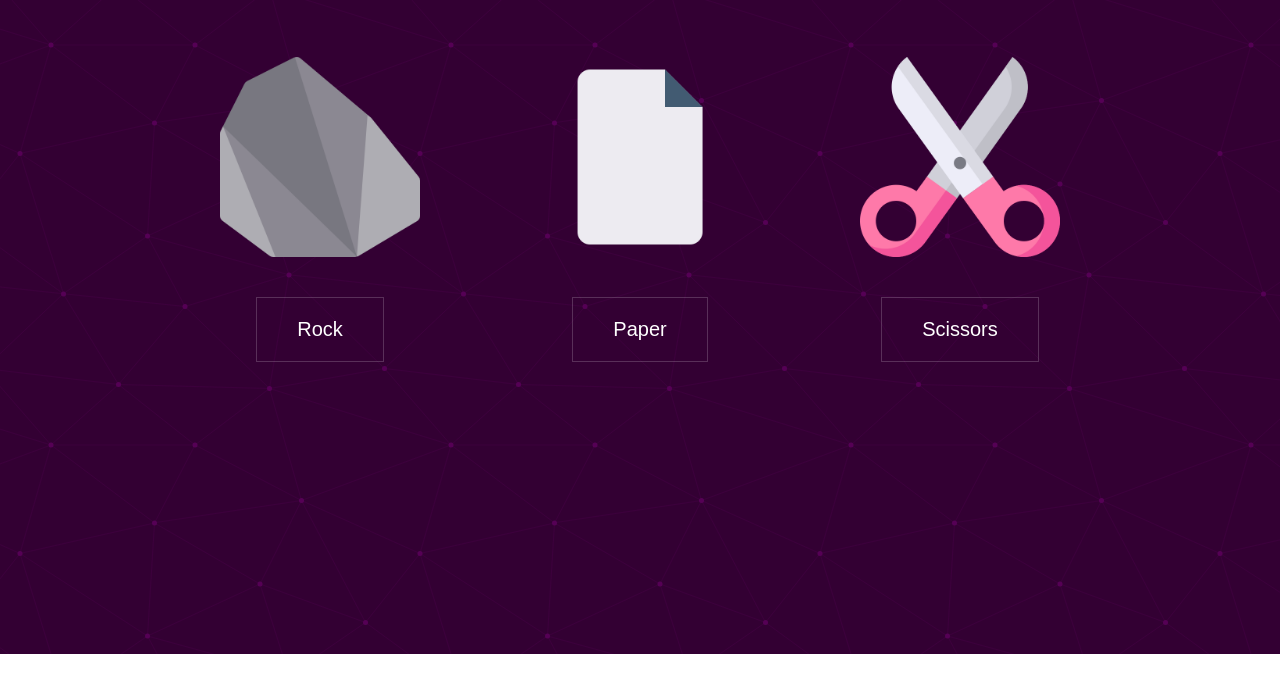
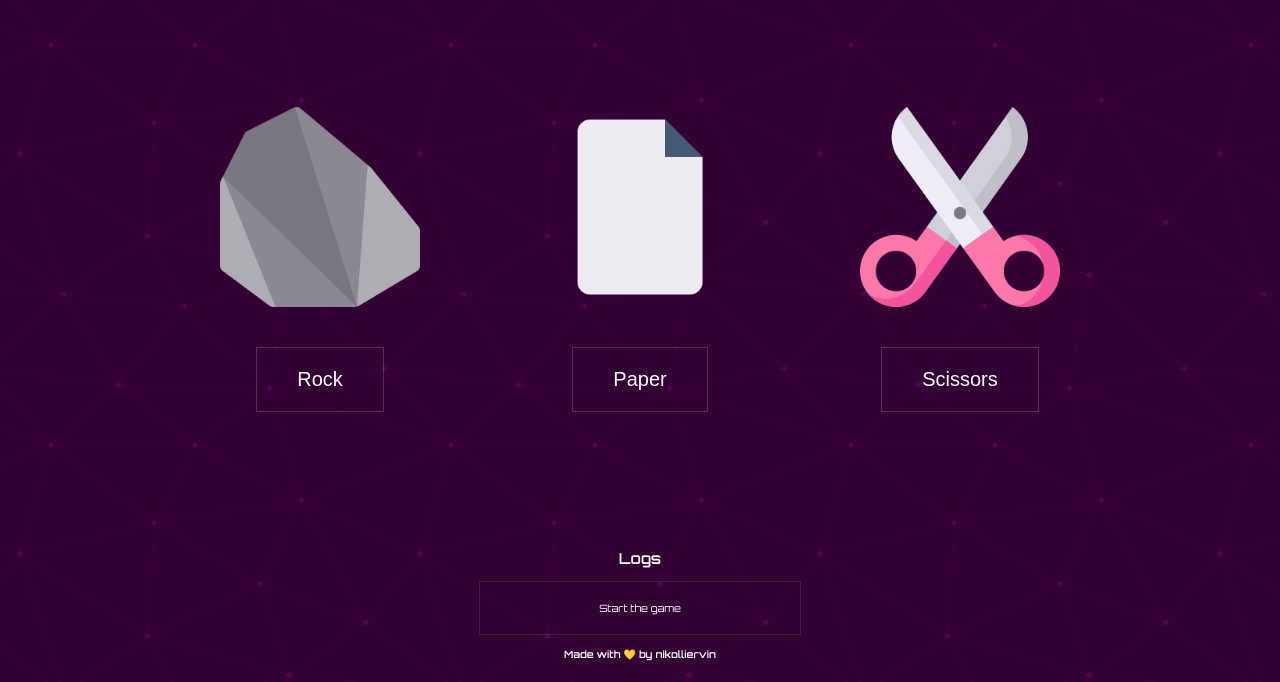
Before and after one commit to nikolliervin/Rock--Paper--Scissors, a plain HTML site: page index.html in a window 1280 px wide. Shown: the part 146-828 px from the top of the page. Before the commit the page ends 800 px from the top, so only its background shows below. Drawn offline with Linux system fonts and the light colour scheme.

Commit message:
gamefooter

```diff
--- a/index.html
+++ b/index.html
@@ -34,9 +34,11 @@
         </div>
       </section>
       <footer>
+        <h2>Logs</h2>
         <div class="logs">
-          <p class="logsDetails"></p>
+          <p class="logsDetails">Start the game</p>
         </div>
+        <h4>Made with &#128155 by <a href="github.com/nikolliervin">nikolliervin</a> </h4>
       </footer>
     </div>
   </body>
--- a/styles.css
+++ b/styles.css
@@ -21,6 +21,7 @@ header h1{
 }
 .game{
     display: flex;
+    margin-top: 5rem;
 }
 .selection{
     display: flex;
@@ -47,6 +48,20 @@ header h1{
     transform: scale(1.2);
 
 }
+footer{
+    margin-top: 5rem;
+    text-align: center;
+}
+.logs{
+    width: 300px;
+    border: 1px solid rgba(255, 255, 255, 0.11);
+    padding: 1rem;
+}
+a{
+    margin-top: 4rem;
+    color: white;
+    text-decoration: none;
+}
 @media screen and (min-width:1024px) {
     .weapon{
         width: 200px;
```
